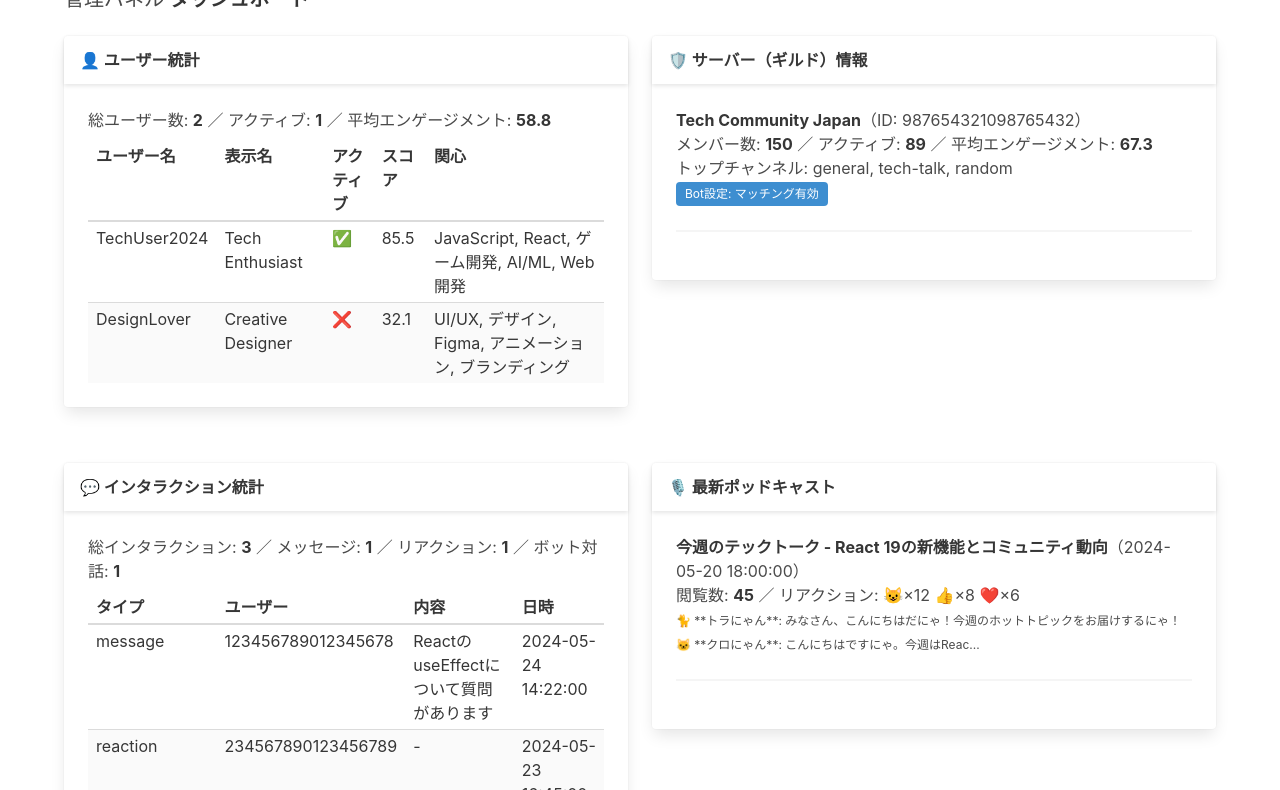
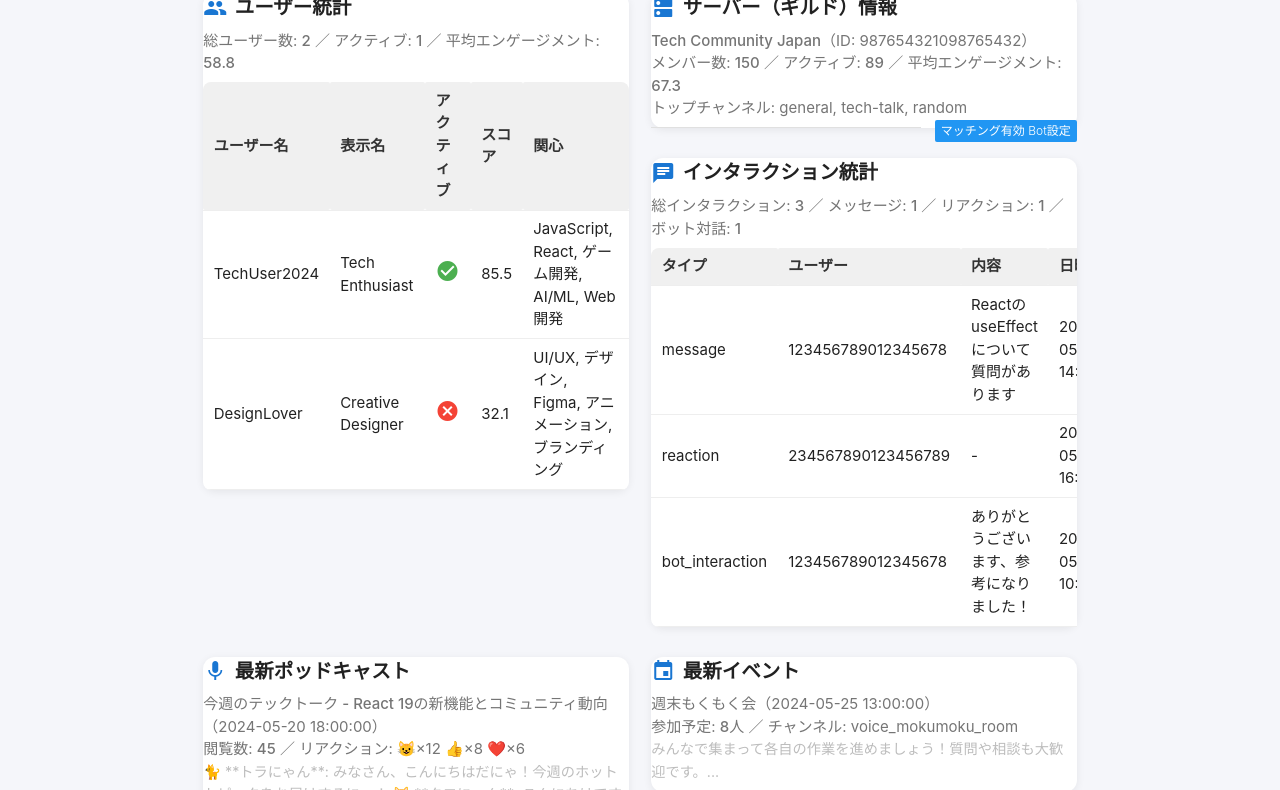
Before and after one commit to kozyszoo/commupro-guild, a website: page public/index.html in a window 1280 px wide. Shown: the part 101-891 px from the top of the page. Drawn offline with nearby package versions, Linux system fonts and the light colour scheme; some packages are replaced by stand-ins of ours.

Commit message:
白とグレー基調＋ブルー1色アクセントのマテリアルデザインに刷新。全体の配色・UIをシンプル＆スタイリッシュに統一。

```diff
--- a/public/index.html
+++ b/public/index.html
@@ -4,40 +4,76 @@
     <meta charset="utf-8">
     <meta name="viewport" content="width=device-width, initial-scale=1">
     <title>Discord にゃんこエージェント 管理パネル</title>
-    <link rel="stylesheet" href="https://cdn.jsdelivr.net/npm/bulma@0.9.4/css/bulma.min.css">
-    <script defer src="https://use.fontawesome.com/releases/v6.4.0/js/all.js"></script>
+    <!-- Materialize CSS -->
+    <link href="https://cdnjs.cloudflare.com/ajax/libs/materialize/1.0.0/css/materialize.min.css" rel="stylesheet">
+    <link href="https://fonts.googleapis.com/icon?family=Material+Icons" rel="stylesheet">
     <style>
-      .dashboard-section { margin-bottom: 2rem; }
+      body {
+        background: #f5f6fa;
+      }
+      .dashboard-section {
+        margin-bottom: 2rem;
+      }
+      .dashboard-card {
+        border-radius: 12px;
+        box-shadow: 0 2px 8px rgba(0,0,0,0.07);
+        background: #fff;
+        padding: 0;
+      }
+      .dashboard-title {
+        font-weight: 600;
+        font-size: 1.3rem;
+        margin-bottom: 0.5rem;
+        display: flex;
+        align-items: center;
+      }
+      .dashboard-title i {
+        margin-right: 0.5rem;
+        color: #1976d2;
+      }
+      .dashboard-table th, .dashboard-table td {
+        padding: 0.5rem 0.7rem;
+      }
+      .dashboard-table th {
+        background: #f0f0f0;
+        color: #333;
+      }
+      .dashboard-table tr {
+        border-bottom: 1px solid #eee;
+      }
+      .dashboard-table {
+        border-radius: 8px;
+        overflow: hidden;
+        background: #fff;
+      }
+      @media (max-width: 992px) {
+        .dashboard-section { margin-bottom: 1.2rem; }
+      }
     </style>
   </head>
   <body>
-    <section class="section">
-      <div class="container">
-        <h1 class="title">
-          Discord にゃんこエージェント
-        </h1>
-        <p class="subtitle">
-          管理パネル <strong>ダッシュボード</strong>
-        </p>
-        <!-- ダッシュボードセクション（2列レイアウト） -->
-        <div class="columns is-multiline" id="dashboard-columns">
-          <div class="column is-6"><div class="dashboard-section" id="dashboard-users"></div></div>
-          <div class="column is-6"><div class="dashboard-section" id="dashboard-guilds"></div></div>
-          <div class="column is-6"><div class="dashboard-section" id="dashboard-interactions"></div></div>
-          <div class="column is-6"><div class="dashboard-section" id="dashboard-podcasts"></div></div>
-          <div class="column is-6"><div class="dashboard-section" id="dashboard-events"></div></div>
-          <div class="column is-6"><div class="dashboard-section" id="dashboard-user-matches"></div></div>
-          <div class="column is-6"><div class="dashboard-section" id="dashboard-topics"></div></div>
-          <div class="column is-6"><div class="dashboard-section" id="dashboard-admin-users"></div></div>
-          <div class="column is-6"><div class="dashboard-section" id="dashboard-bot-actions"></div></div>
-          <div class="column is-6"><div class="dashboard-section" id="dashboard-analytics-sessions"></div></div>
+    <nav class="blue darken-2">
+      <div class="nav-wrapper container">
+        <a href="#" class="brand-logo" style="font-size:1.5rem; letter-spacing:1px;">にゃんこエージェント管理パネル</a>
       </div>
+    </nav>
+    <main class="container" style="margin-top:2rem;">
+      <div class="row" id="dashboard-columns">
+        <div class="col s12 m6"><div class="dashboard-section" id="dashboard-users"></div></div>
+        <div class="col s12 m6"><div class="dashboard-section" id="dashboard-guilds"></div></div>
+        <div class="col s12 m6"><div class="dashboard-section" id="dashboard-interactions"></div></div>
+        <div class="col s12 m6"><div class="dashboard-section" id="dashboard-podcasts"></div></div>
+        <div class="col s12 m6"><div class="dashboard-section" id="dashboard-events"></div></div>
+        <div class="col s12 m6"><div class="dashboard-section" id="dashboard-user-matches"></div></div>
+        <div class="col s12 m6"><div class="dashboard-section" id="dashboard-topics"></div></div>
+        <div class="col s12 m6"><div class="dashboard-section" id="dashboard-admin-users"></div></div>
+        <div class="col s12 m6"><div class="dashboard-section" id="dashboard-bot-actions"></div></div>
+        <div class="col s12 m6"><div class="dashboard-section" id="dashboard-analytics-sessions"></div></div>
       </div>
-    </section>
+    </main>
+    <script src="https://cdnjs.cloudflare.com/ajax/libs/materialize/1.0.0/js/materialize.min.js"></script>
     <script>
-      // ダッシュボード描画用
       async function loadDashboard() {
-        // fetchでローカルjsonを取得
         const [users, guilds, interactions, podcasts, events, userMatches, topics, adminUsers, botActions, analyticsSessions] = await Promise.all([
           fetch('/data/users.json').then(r => r.json()),
           fetch('/data/guilds.json').then(r => r.json()),
@@ -57,15 +93,15 @@
         const activeUsers = userList.filter(u => u.isActive).length;
         const avgEngagement = userList.length ? (userList.reduce((sum, u) => sum + (u.engagementScore || 0), 0) / userList.length).toFixed(1) : '-';
         document.getElementById('dashboard-users').innerHTML = `
-          <div class="card">
-            <header class="card-header"><p class="card-header-title">👤 ユーザー統計</p></header>
+          <div class="dashboard-card z-depth-1">
             <div class="card-content">
-              <div class="content">
-                総ユーザー数: <strong>${totalUsers}</strong> ／ アクティブ: <strong>${activeUsers}</strong> ／ 平均エンゲージメント: <strong>${avgEngagement}</strong><br>
-                <table class="table is-fullwidth is-striped is-narrow mt-2">
+              <span class="dashboard-title"><i class="material-icons">group</i>ユーザー統計</span>
+              <div class="grey-text text-darken-1" style="margin-bottom:0.5rem;">総ユーザー数: <strong>${totalUsers}</strong> ／ アクティブ: <strong>${activeUsers}</strong> ／ 平均エンゲージメント: <strong>${avgEngagement}</strong></div>
+              <div style="overflow-x:auto;">
+                <table class="dashboard-table highlight responsive-table">
                   <thead><tr><th>ユーザー名</th><th>表示名</th><th>アクティブ</th><th>スコア</th><th>関心</th></tr></thead>
                   <tbody>
-                    ${userList.map(u => `<tr><td>${u.username}</td><td>${u.displayName||''}</td><td>${u.isActive ? '✅' : '❌'}</td><td>${u.engagementScore||'-'}</td><td>${(u.interests||[]).join(', ')}</td></tr>`).join('')}
+                    ${userList.map(u => `<tr><td>${u.username}</td><td>${u.displayName||''}</td><td>${u.isActive ? '<i class=\'material-icons green-text\'>check_circle</i>' : '<i class=\'material-icons red-text\'>cancel</i>'}</td><td>${u.engagementScore||'-'}</td><td>${(u.interests||[]).join(', ')}</td></tr>`).join('')}
                   </tbody>
                 </table>
               </div>
@@ -76,18 +112,16 @@
         // ギルド統計
         const guildList = Object.values(guilds.guilds || {});
         document.getElementById('dashboard-guilds').innerHTML = `
-          <div class="card">
-            <header class="card-header"><p class="card-header-title">🛡️ サーバー（ギルド）情報</p></header>
+          <div class="dashboard-card z-depth-1">
             <div class="card-content">
-              <div class="content">
+              <span class="dashboard-title"><i class="material-icons">dns</i>サーバー（ギルド）情報</span>
               ${guildList.map(g => `
-                  <strong>${g.name}</strong>（ID: ${g.id}）<br>
+                <div class="grey-text text-darken-1" style="margin-bottom:0.5rem;"><strong>${g.name}</strong>（ID: ${g.id}）<br>
                 メンバー数: <strong>${g.analytics?.totalMembers||'-'}</strong> ／ アクティブ: <strong>${g.analytics?.activeMembers||'-'}</strong> ／ 平均エンゲージメント: <strong>${g.analytics?.averageEngagement||'-'}</strong><br>
                 トップチャンネル: ${(g.analytics?.topChannels||[]).join(', ')}<br>
-                  <span class="tag is-info">Bot設定: ${g.botSettings?.matchingEnabled ? 'マッチング有効' : '無効'}</span>
-                  <hr>
+                <span class="new badge blue" data-badge-caption="Bot設定">${g.botSettings?.matchingEnabled ? 'マッチング有効' : '無効'}</span>
+                </div><div class="divider"></div>
               `).join('')}
-              </div>
             </div>
           </div>
         `;
@@ -99,12 +133,12 @@
         const reactionCount = interactionList.filter(i => i.type === 'reaction').length;
         const botCount = interactionList.filter(i => i.type === 'bot_interaction').length;
         document.getElementById('dashboard-interactions').innerHTML = `
-          <div class="card">
-            <header class="card-header"><p class="card-header-title">💬 インタラクション統計</p></header>
+          <div class="dashboard-card z-depth-1">
             <div class="card-content">
-              <div class="content">
-                総インタラクション: <strong>${totalInteractions}</strong> ／ メッセージ: <strong>${messageCount}</strong> ／ リアクション: <strong>${reactionCount}</strong> ／ ボット対話: <strong>${botCount}</strong><br>
-                <table class="table is-fullwidth is-striped is-narrow mt-2">
+              <span class="dashboard-title"><i class="material-icons">chat</i>インタラクション統計</span>
+              <div class="grey-text text-darken-1" style="margin-bottom:0.5rem;">総インタラクション: <strong>${totalInteractions}</strong> ／ メッセージ: <strong>${messageCount}</strong> ／ リアクション: <strong>${reactionCount}</strong> ／ ボット対話: <strong>${botCount}</strong></div>
+              <div style="overflow-x:auto;">
+                <table class="dashboard-table highlight responsive-table">
                   <thead><tr><th>タイプ</th><th>ユーザー</th><th>内容</th><th>日時</th></tr></thead>
                   <tbody>
                     ${interactionList.slice(0,5).map(i => `<tr><td>${i.type}</td><td>${i.userId}</td><td>${i.content ? i.content.substring(0,30) : '-'}</td><td>${i.timestamp?.replace('T',' ').replace('Z','')}</td></tr>`).join('')}
@@ -118,17 +152,15 @@
         // ポッドキャスト
         const podcastList = Object.values(podcasts.podcasts || {});
         document.getElementById('dashboard-podcasts').innerHTML = `
-          <div class="card">
-            <header class="card-header"><p class="card-header-title">🎙️ 最新ポッドキャスト</p></header>
+          <div class="dashboard-card z-depth-1">
             <div class="card-content">
-              <div class="content">
+              <span class="dashboard-title"><i class="material-icons">mic</i>最新ポッドキャスト</span>
               ${podcastList.length ? podcastList.map(p => `
-                  <strong>${p.title}</strong>（${p.publishedAt?.replace('T',' ').replace('Z','')}）<br>
+                <div class="grey-text text-darken-1" style="margin-bottom:0.5rem;"><strong>${p.title}</strong>（${p.publishedAt?.replace('T',' ').replace('Z','')}）<br>
                 閲覧数: <strong>${p.views||0}</strong> ／ リアクション: ${p.reactions?.map(r => `${r.emoji}×${r.count}`).join(' ')}<br>
-                  <span class="is-size-7">${p.content.substring(0,80)}...</span>
-                  <hr>
-                `).join('') : 'データなし'}
-              </div>
+                <span class="grey-text text-lighten-1" style="font-size:0.95em;">${p.content.substring(0,80)}...</span>
+                </div><div class="divider"></div>
+              `).join('') : '<span class="grey-text">データなし</span>'}
             </div>
           </div>
         `;
@@ -136,17 +168,15 @@
         // イベント
         const eventList = Object.values(events.events || {});
         document.getElementById('dashboard-events').innerHTML = `
-          <div class="card">
-            <header class="card-header"><p class="card-header-title">📅 最新イベント</p></header>
+          <div class="dashboard-card z-depth-1">
             <div class="card-content">
-              <div class="content">
+              <span class="dashboard-title"><i class="material-icons">event</i>最新イベント</span>
               ${eventList.length ? eventList.map(e => `
-                  <strong>${e.title}</strong>（${e.startTime?.replace('T',' ').replace('Z','')}）<br>
+                <div class="grey-text text-darken-1" style="margin-bottom:0.5rem;"><strong>${e.title}</strong>（${e.startTime?.replace('T',' ').replace('Z','')}）<br>
                 参加予定: <strong>${(e.attendees||[]).length}</strong>人 ／ チャンネル: ${e.channelId}<br>
-                  <span class="is-size-7">${e.description?.substring(0,60)}...</span>
-                  <hr>
-                `).join('') : 'データなし'}
-              </div>
+                <span class="grey-text text-lighten-1" style="font-size:0.95em;">${e.description?.substring(0,60)}...</span>
+                </div><div class="divider"></div>
+              `).join('') : '<span class="grey-text">データなし</span>'}
             </div>
           </div>
         `;
@@ -154,12 +184,12 @@
         // ユーザーマッチング
         const matchList = Object.values(userMatches.user_matches || {});
         document.getElementById('dashboard-user-matches').innerHTML = `
-          <div class="card">
-            <header class="card-header"><p class="card-header-title">🤝 ユーザーマッチング状況</p></header>
+          <div class="dashboard-card z-depth-1">
             <div class="card-content">
-              <div class="content">
-                総マッチ数: <strong>${matchList.length}</strong><br>
-                <table class="table is-fullwidth is-striped is-narrow mt-2">
+              <span class="dashboard-title"><i class="material-icons">people</i>ユーザーマッチング状況</span>
+              <div class="grey-text text-darken-1" style="margin-bottom:0.5rem;">総マッチ数: <strong>${matchList.length}</strong></div>
+              <div style="overflow-x:auto;">
+                <table class="dashboard-table highlight responsive-table">
                   <thead><tr><th>ユーザー1</th><th>ユーザー2</th><th>共通関心</th><th>スコア</th><th>状態</th></tr></thead>
                   <tbody>
                     ${matchList.map(m => `<tr><td>${m.user1Id}</td><td>${m.user2Id}</td><td>${(m.commonInterests||[]).join(', ')}</td><td>${m.matchScore}</td><td>${m.status}</td></tr>`).join('')}
@@ -173,11 +203,11 @@
         // トピック一覧
         const topicList = Object.values(topics.topics || {});
         document.getElementById('dashboard-topics').innerHTML = `
-          <div class="card">
-            <header class="card-header"><p class="card-header-title">🏷️ トピック一覧</p></header>
+          <div class="dashboard-card z-depth-1">
             <div class="card-content">
-              <div class="content">
-                <table class="table is-fullwidth is-striped is-narrow mt-2">
+              <span class="dashboard-title"><i class="material-icons">local_offer</i>トピック一覧</span>
+              <div style="overflow-x:auto;">
+                <table class="dashboard-table highlight responsive-table">
                   <thead><tr><th>トピック名</th><th>人気度</th><th>トレンド</th><th>キーワード</th><th>関連トピック</th></tr></thead>
                   <tbody>
                     ${topicList.map(t => `<tr><td>${t.name}</td><td>${t.popularity}</td><td>${t.trendScore}</td><td>${(t.keywords||[]).join(', ')}</td><td>${t.relatedTopics ? Object.entries(t.relatedTopics).map(([k,v])=>`${k}(${v})`).join(', ') : ''}</td></tr>`).join('')}
@@ -191,11 +221,11 @@
         // 管理者ユーザー
         const adminList = Object.values(adminUsers.admin_users || {});
         document.getElementById('dashboard-admin-users').innerHTML = `
-          <div class="card">
-            <header class="card-header"><p class="card-header-title">🛠️ 管理者ユーザー</p></header>
+          <div class="dashboard-card z-depth-1">
             <div class="card-content">
-              <div class="content">
-                <table class="table is-fullwidth is-striped is-narrow mt-2">
+              <span class="dashboard-title"><i class="material-icons">admin_panel_settings</i>管理者ユーザー</span>
+              <div style="overflow-x:auto;">
+                <table class="dashboard-table highlight responsive-table">
                   <thead><tr><th>Email</th><th>ロール</th><th>最終ログイン</th><th>権限</th></tr></thead>
                   <tbody>
                     ${adminList.map(a => `<tr><td>${a.email}</td><td>${a.role}</td><td>${a.lastLogin?.replace('T',' ').replace('Z','')}</td><td>${Object.entries(a.permissions||{}).filter(([k,v])=>v).map(([k])=>k).join(', ')}</td></tr>`).join('')}
@@ -209,11 +239,11 @@
         // ボットアクション
         const botActionList = Object.values(botActions.bot_actions || {});
         document.getElementById('dashboard-bot-actions').innerHTML = `
-          <div class="card">
-            <header class="card-header"><p class="card-header-title">🤖 ボットアクション履歴</p></header>
+          <div class="dashboard-card z-depth-1">
             <div class="card-content">
-              <div class="content">
-                <table class="table is-fullwidth is-striped is-narrow mt-2">
+              <span class="dashboard-title"><i class="material-icons">smart_toy</i>ボットアクション履歴</span>
+              <div style="overflow-x:auto;">
+                <table class="dashboard-table highlight responsive-table">
                   <thead><tr><th>タイプ</th><th>ユーザー</th><th>日時</th><th>状態</th><th>結果</th></tr></thead>
                   <tbody>
                     ${botActionList.map(b => `<tr><td>${b.actionType}</td><td>${b.userId}</td><td>${b.timestamp?.replace('T',' ').replace('Z','')}</td><td>${b.status}</td><td>${b.result ? Object.entries(b.result).map(([k,v])=>`${k}:${v}`).join(' / ') : '-'}</td></tr>`).join('')}
@@ -227,25 +257,19 @@
         // アナリティクスセッション
         const analyticsList = Object.values(analyticsSessions.analytics_sessions || {});
         document.getElementById('dashboard-analytics-sessions').innerHTML = `
-          <div class="card">
-            <header class="card-header"><p class="card-header-title">📊 日次アナリティクス</p></header>
+          <div class="dashboard-card z-depth-1">
             <div class="card-content">
-              <div class="content">
+              <span class="dashboard-title"><i class="material-icons">insights</i>日次アナリティクス</span>
               ${analyticsList.length ? analyticsList.map(a => `
-                  <strong>${a.date}</strong>：アクティブ <strong>${a.activeUsers}</strong>人 ／ メッセージ <strong>${a.messageCount}</strong> ／ 新規 <strong>${a.newMembers}</strong> ／ 再エンゲージ <strong>${a.reengagements}</strong><br>
-                  <span class="is-size-7">トップトピック: ${Object.entries(a.topTopics||{}).map(([k,v])=>`${k}(${v})`).join(', ')}<br>チャンネル活動: ${Object.entries(a.channelActivity||{}).map(([k,v])=>`${k}(${v})`).join(', ')}</span>
-                  <hr>
-                `).join('') : 'データなし'}
-              </div>
+                <div class="grey-text text-darken-1" style="margin-bottom:0.5rem;"><strong>${a.date}</strong>：アクティブ <strong>${a.activeUsers}</strong>人 ／ メッセージ <strong>${a.messageCount}</strong> ／ 新規 <strong>${a.newMembers}</strong> ／ 再エンゲージ <strong>${a.reengagements}</strong><br>
+                <span class="grey-text text-lighten-1" style="font-size:0.95em;">トップトピック: ${Object.entries(a.topTopics||{}).map(([k,v])=>`${k}(${v})`).join(', ')}<br>チャンネル活動: ${Object.entries(a.channelActivity||{}).map(([k,v])=>`${k}(${v})`).join(', ')}</span>
+                </div><div class="divider"></div>
+              `).join('') : '<span class="grey-text">データなし</span>'}
             </div>
           </div>
         `;
       }
       loadDashboard();
     </script>
-    <script src="/__/firebase/9.22.0/firebase-app-compat.js"></script>
-    <script src="/__/firebase/9.22.0/firebase-auth-compat.js"></script>
-    <script src="/__/firebase/9.22.0/firebase-firestore-compat.js"></script>
-    <script src="/__/firebase/init.js"></script>
   </body>
 </html>
```
Lines whose indentation alone changed are shown as unchanged.
